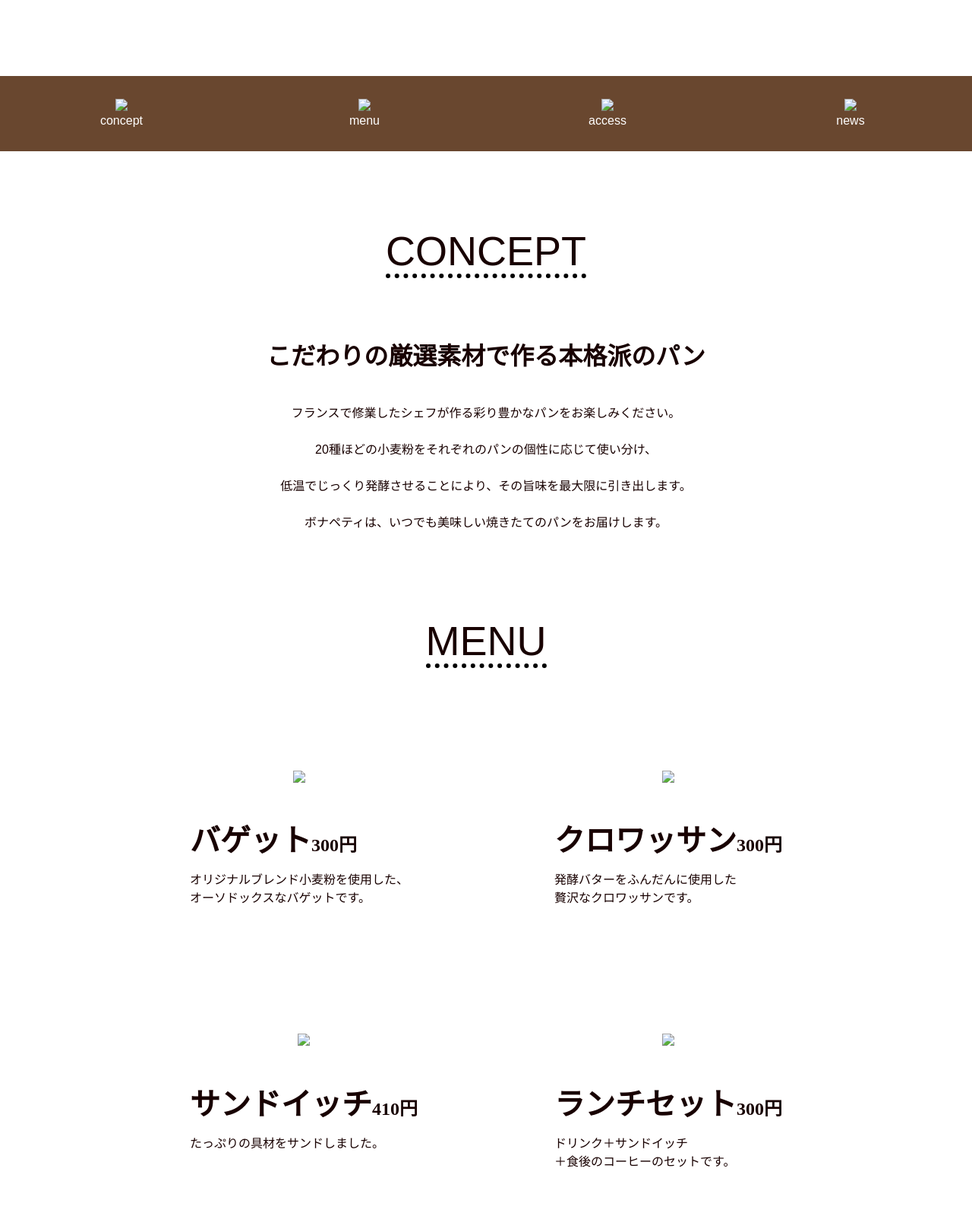
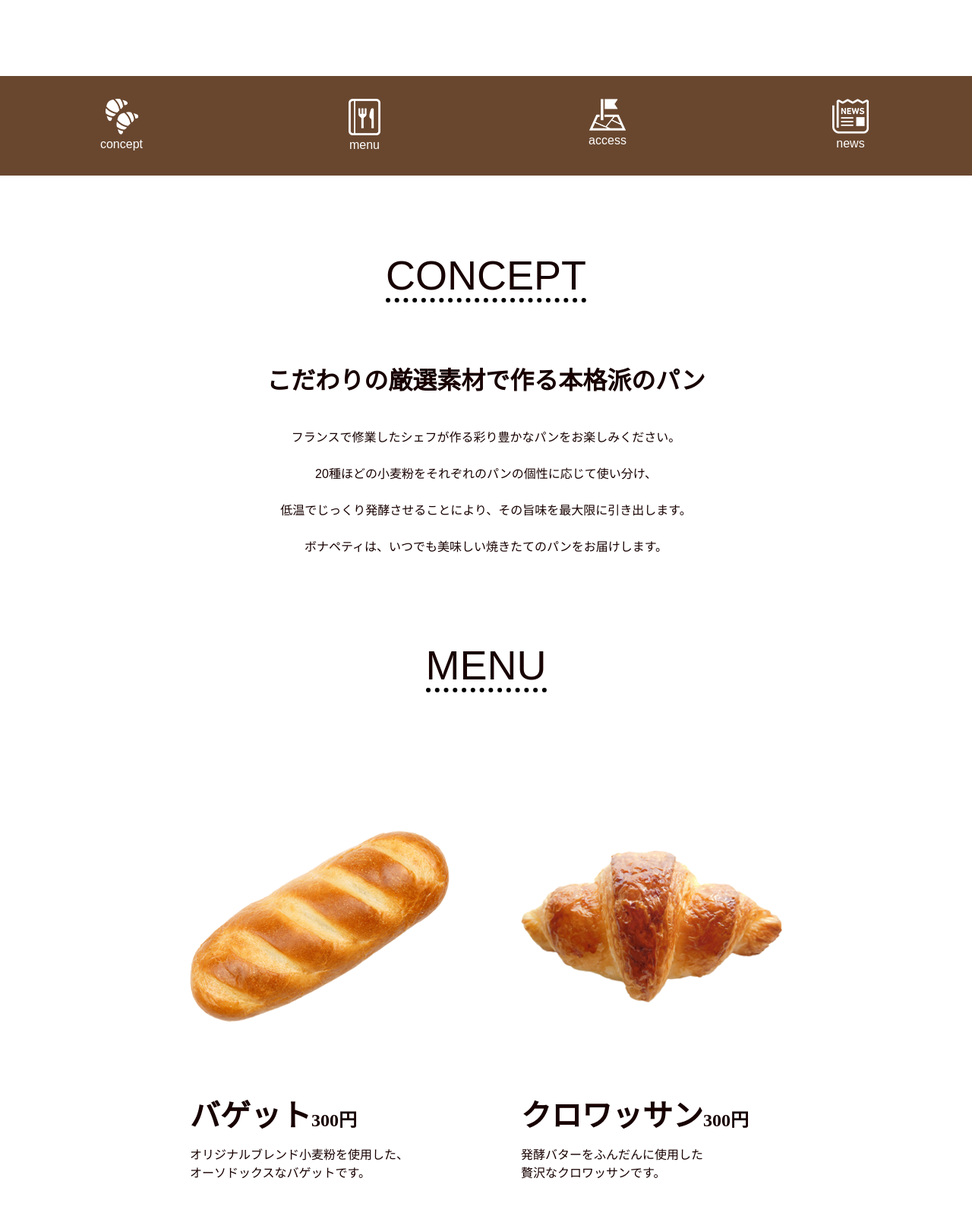
Before and after one commit to mako1992/github.io, a plain HTML site: page index.html in a window 1280 px wide. Shown: the part 580-2180 px from the top of the page at 76% size. Drawn offline with nearby package versions, Linux system fonts and the light colour scheme; files that its build step writes are made by us from their sources.

Commit message:
Update index.html

```diff
--- a/index.html
+++ b/index.html
@@ -6,15 +6,15 @@
   <title>bon appetit</title>
   <meta name="description" content="パン屋のサイト">
   <meta name="viewport" content="width=device-width,initial-scale=1">
-  <link rel="stylesheet" href="css/style.css">
-  <link rel="stylesheet" href="css/normalize.css">
+  <link rel="stylesheet" href="style.css">
+  <link rel="stylesheet" href="normalize.css">
   <script src="./css/js/jquery-3.6.0.min.js"></script>
 </head>
 
 <body>
   <header>
     <div class="main-visual">
-      <div class="logo"><img src="images/logo.png"></div>
+      <div class="logo"><img src="logo.png"></div>
     </div>
 
     <div class="hamburger-menu">
@@ -42,16 +42,16 @@
 
     <div class="global-nav">
       <ul class="nav-list">
-        <li><a href="#concept"><img src="images/concept.png">
+        <li><a href="#concept"><img src="concept.png">
             <p class="nav-text">concept</p>
           </a></li>
-        <li><a href="#menu"><img src="images/menu.png"></a>
+        <li><a href="#menu"><img src="menu.png"></a>
           <p class="nav-text">menu</p>
         </li>
-        <li><a href="#access"><img src="images/access.png"></a>
+        <li><a href="#access"><img src="access.png"></a>
           <p class="nav-text">access</p>
         </li>
-        <li><a href="#news"><img src="images/news.png"></a>
+        <li><a href="#news"><img src="news.png"></a>
           <p class="nav-text">news</p>
         </li>
       </ul>
@@ -71,22 +71,22 @@
     <h2 class="section-title"><span class="dotted">MENU</span></h2>
     <ul class="menu-list">
       <li>
-        <p class="menu-img"><img src="images/bage.png"></p>
+        <p class="menu-img"><img src="bage.png"></p>
         <h3 class="menu-title">バゲット<span class="kakaku">300円</span></h3>
         <p class="menu-text">オリジナルブレンド小麦粉を使用した、<br>オーソドックスなバゲットです。</p>
       </li>
       <li>
-        <p class="menu-img"><img src="images/kuro.png"></p>
+        <p class="menu-img"><img src="kuro.png"></p>
         <h3 class="menu-title">クロワッサン<span class="kakaku">300円</span></h3>
         <p class="menu-text">発酵バターをふんだんに使用した<br>贅沢なクロワッサンです。</p>
       </li>
       <li>
-        <p class="menu-img"><img src="images/sand.png"></p>
+        <p class="menu-img"><img src="sand.png"></p>
         <h3 class="menu-title">サンドイッチ<span class="kakaku">410円</span></h3>
         <p class="menu-text">たっぷりの具材をサンドしました。</p>
       </li>
       <li>
-        <p class="menu-img"><img src="images/lunch.png"></p>
+        <p class="menu-img"><img src="lunch.png"></p>
         <h3 class="menu-title">ランチセット<span class="kakaku">300円</span></h3>
         <p class="menu-text">ドリンク＋サンドイッチ<br>
           ＋食後のコーヒーのセットです。</p>
@@ -139,7 +139,7 @@
     </div>
   </div>
   <footer>
-    <div class="footer-img"><img class="footer-logo" src="images/f-logo.png"></div>
+    <div class="footer-img"><img class="footer-logo" src="f-logo.png"></div>
   </footer>
 
   <script>
```
